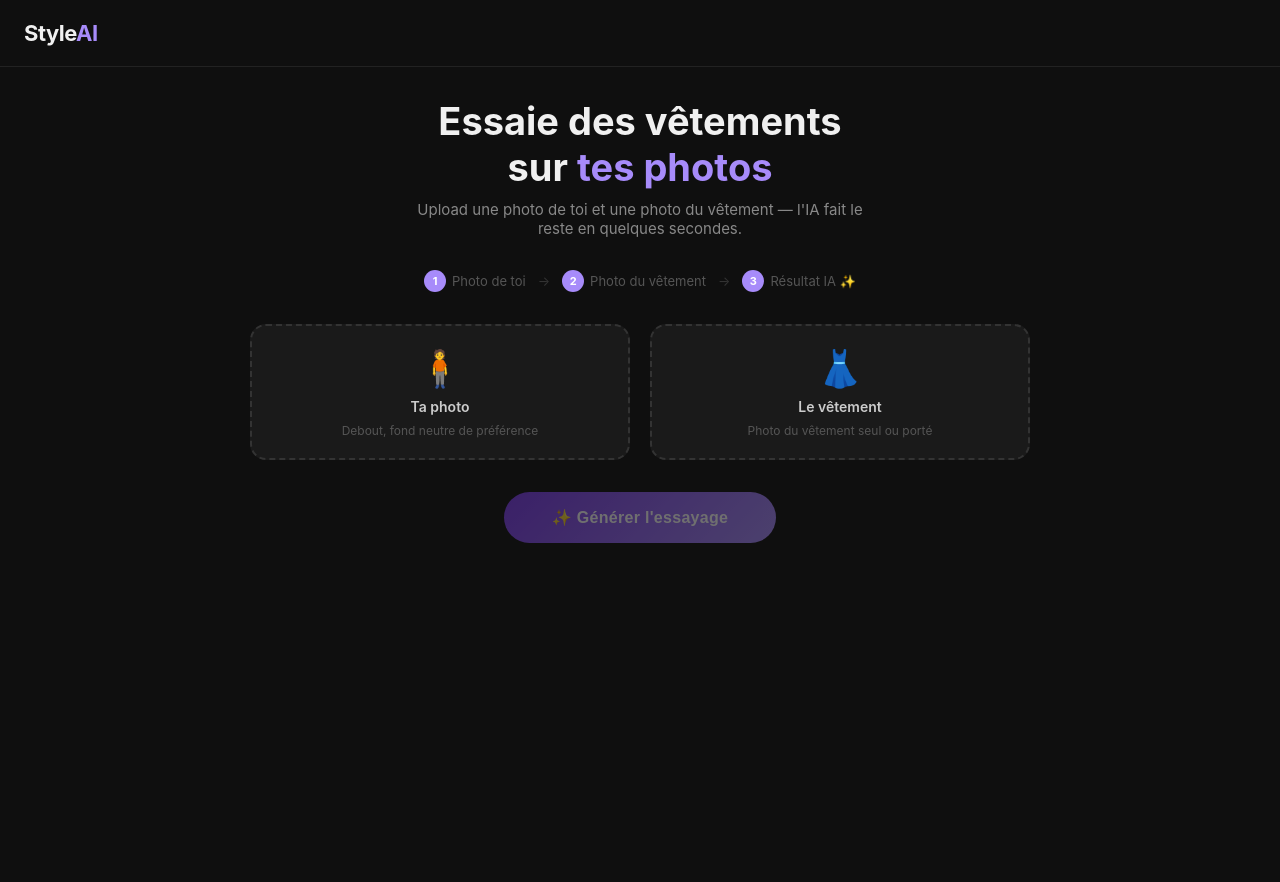
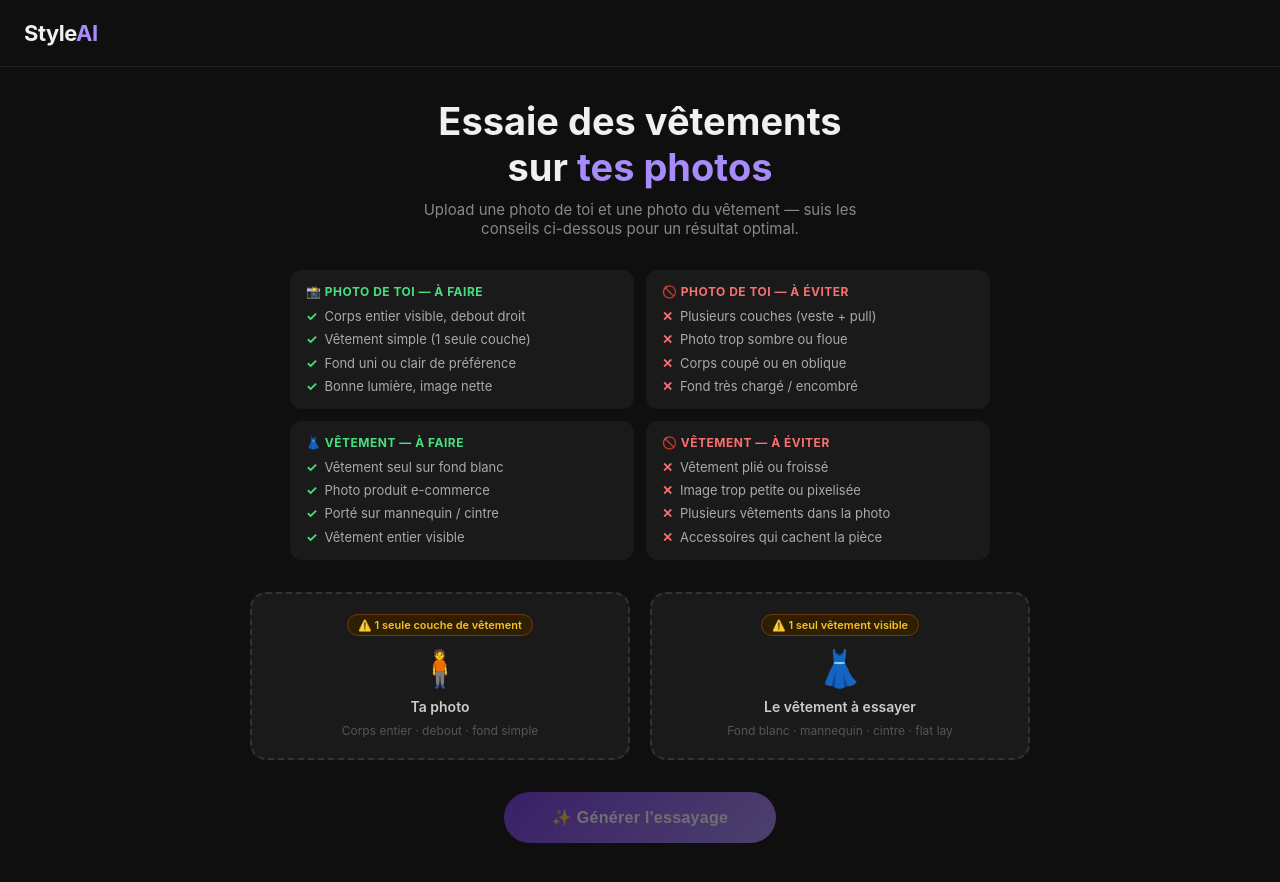
Before and after one commit to JLmose/styleai-app, a website: page public/index.html in a window 1280 px wide. Before the commit the page ends 800 px from the top, so only its background shows below. Drawn offline with Linux system fonts and the light colour scheme.

Commit message:
Implement tips and checklist for photo uploads
Added tips section for optimal photo uploads and checklist before generation.

```diff
--- a/public/index.html
+++ b/public/index.html
@@ -184,28 +184,102 @@
       line-height: 1.5;
     }
 
-    /* Steps */
-    .steps {
+    /* Tips box */
+    .tips-grid {
+      display: grid;
+      grid-template-columns: 1fr 1fr;
+      gap: 12px;
+      width: 100%;
+      max-width: 700px;
+    }
+    .tip-card {
+      background: #1a1a1a;
+      border-radius: 12px;
+      padding: 14px 16px;
       display: flex;
-      gap: 12px;
-      align-items: center;
-      color: #555;
+      flex-direction: column;
+      gap: 8px;
+    }
+    .tip-card .tip-title {
+      font-size: 12px;
+      font-weight: 700;
+      letter-spacing: 0.5px;
+      text-transform: uppercase;
+    }
+    .tip-card.do .tip-title { color: #4ade80; }
+    .tip-card.dont .tip-title { color: #f87171; }
+    .tip-card ul {
+      list-style: none;
+      display: flex;
+      flex-direction: column;
+      gap: 5px;
+    }
+    .tip-card ul li {
       font-size: 13px;
-      flex-wrap: wrap;
-      justify-content: center;
+      color: #aaa;
+      display: flex;
+      gap: 7px;
+      align-items: flex-start;
+      line-height: 1.4;
     }
-    .step { display: flex; align-items: center; gap: 6px; }
-    .step-num {
-      width: 22px; height: 22px;
-      border-radius: 50%;
-      background: #222;
-      color: #888;
+    .tip-card.do ul li::before { content: "✓"; color: #4ade80; font-weight: 700; flex-shrink: 0; }
+    .tip-card.dont ul li::before { content: "✕"; color: #f87171; font-weight: 700; flex-shrink: 0; }
+
+    /* Séparateur de section */
+    .section-label {
       font-size: 11px;
       font-weight: 700;
-      display: flex; align-items: center; justify-content: center;
+      letter-spacing: 1px;
+      text-transform: uppercase;
+      color: #444;
+      align-self: flex-start;
+      padding-left: 4px;
     }
-    .step-num.active { background: #a78bfa; color: #fff; }
-    .step-arrow { color: #333; }
+
+    /* Badge warning sur la carte personne */
+    .card-badge {
+      font-size: 11px;
+      font-weight: 600;
+      padding: 3px 10px;
+      border-radius: 20px;
+      margin-bottom: 2px;
+    }
+    .card-badge.important { background: #2d1f00; color: #fbbf24; border: 1px solid #78350f; }
+
+    /* Checklist modale avant génération */
+    .checklist-bar {
+      width: 100%;
+      max-width: 500px;
+      background: #1a1a00;
+      border: 1px solid #713f12;
+      border-radius: 12px;
+      padding: 14px 18px;
+      display: none;
+      flex-direction: column;
+      gap: 8px;
+    }
+    .checklist-bar.visible { display: flex; }
+    .checklist-bar .check-title {
+      font-size: 13px;
+      font-weight: 700;
+      color: #fbbf24;
+      margin-bottom: 2px;
+    }
+    .checklist-bar label {
+      display: flex;
+      align-items: center;
+      gap: 10px;
+      font-size: 13px;
+      color: #ccc;
+      cursor: pointer;
+    }
+    .checklist-bar input[type="checkbox"] {
+      display: inline;
+      width: 16px;
+      height: 16px;
+      accent-color: #a78bfa;
+      cursor: pointer;
+    }
   </style>
 </head>
 <body>
@@ -217,15 +291,47 @@
 <div class="container">
   <div>
     <h1>Essaie des vêtements<br>sur <span>tes photos</span></h1>
-    <p class="subtitle" style="margin-top:10px;">Upload une photo de toi et une photo du vêtement — l'IA fait le reste en quelques secondes.</p>
+    <p class="subtitle" style="margin-top:10px;">Upload une photo de toi et une photo du vêtement — suis les conseils ci-dessous pour un résultat optimal.</p>
   </div>
 
-  <div class="steps">
-    <div class="step"><div class="step-num active">1</div> Photo de toi</div>
-    <div class="step-arrow">→</div>
-    <div class="step"><div class="step-num active">2</div> Photo du vêtement</div>
-    <div class="step-arrow">→</div>
-    <div class="step"><div class="step-num active">3</div> Résultat IA ✨</div>
+  <!-- Tips -->
+  <div class="tips-grid">
+    <div class="tip-card do">
+      <div class="tip-title">📸 Photo de toi — À faire</div>
+      <ul>
+        <li>Corps entier visible, debout droit</li>
+        <li>Vêtement simple (1 seule couche)</li>
+        <li>Fond uni ou clair de préférence</li>
+        <li>Bonne lumière, image nette</li>
+      </ul>
+    </div>
+    <div class="tip-card dont">
+      <div class="tip-title">🚫 Photo de toi — À éviter</div>
+      <ul>
+        <li>Plusieurs couches (veste + pull)</li>
+        <li>Photo trop sombre ou floue</li>
+        <li>Corps coupé ou en oblique</li>
+        <li>Fond très chargé / encombré</li>
+      </ul>
+    </div>
+    <div class="tip-card do">
+      <div class="tip-title">👗 Vêtement — À faire</div>
+      <ul>
+        <li>Vêtement seul sur fond blanc</li>
+        <li>Photo produit e-commerce</li>
+        <li>Porté sur mannequin / cintre</li>
+        <li>Vêtement entier visible</li>
+      </ul>
+    </div>
+    <div class="tip-card dont">
+      <div class="tip-title">🚫 Vêtement — À éviter</div>
+      <ul>
+        <li>Vêtement plié ou froissé</li>
+        <li>Image trop petite ou pixelisée</li>
+        <li>Plusieurs vêtements dans la photo</li>
+        <li>Accessoires qui cachent la pièce</li>
+      </ul>
+    </div>
   </div>
 
   <div class="upload-row">
@@ -233,9 +339,10 @@
     <div class="upload-card" id="card-person" onclick="document.getElementById('input-person').click()">
       <input type="file" id="input-person" accept="image/*" onchange="handleFile(event, 'person')">
       <div class="upload-placeholder">
+        <div class="card-badge important">⚠️ 1 seule couche de vêtement</div>
         <div class="icon">🧍</div>
         <div class="label">Ta photo</div>
-        <div class="hint">Debout, fond neutre de préférence</div>
+        <div class="hint">Corps entier · debout · fond simple</div>
       </div>
       <img class="preview" id="preview-person" alt="Ta photo" />
     </div>
@@ -244,12 +351,20 @@
     <div class="upload-card" id="card-cloth" onclick="document.getElementById('input-cloth').click()">
       <input type="file" id="input-cloth" accept="image/*" onchange="handleFile(event, 'cloth')">
       <div class="upload-placeholder">
+        <div class="card-badge important">⚠️ 1 seul vêtement visible</div>
         <div class="icon">👗</div>
-        <div class="label">Le vêtement</div>
-        <div class="hint">Photo du vêtement seul ou porté</div>
+        <div class="label">Le vêtement à essayer</div>
+        <div class="hint">Fond blanc · mannequin · cintre · flat lay</div>
       </div>
       <img class="preview" id="preview-cloth" alt="Vêtement" />
     </div>
+  </div>
+
+  <!-- Checklist avant génération -->
+  <div class="checklist-bar" id="checklist">
+    <div class="check-title">⚡ Vérifie avant de générer</div>
+    <label><input type="checkbox" id="chk1" onchange="updateBtn()"> Ma photo montre mon corps entier avec <strong>une seule tenue simple</strong></label>
+    <label><input type="checkbox" id="chk2" onchange="updateBtn()"> Le vêtement à essayer est <strong>clairement visible</strong> et seul dans l'image</label>
   </div>
 
   <button class="btn-generate" id="btn-gen" onclick="generate()" disabled>
@@ -279,6 +394,13 @@
   let pollInterval = null;
   let pollCount = 0;
 
+  function updateBtn() {
+    const hasImages = personB64 && clothB64;
+    const chk1 = document.getElementById('chk1')?.checked;
+    const chk2 = document.getElementById('chk2')?.checked;
+    document.getElementById('btn-gen').disabled = !(hasImages && chk1 && chk2);
+  }
+
   function handleFile(evt, type) {
     const file = evt.target.files[0];
     if (!file) return;
@@ -294,7 +416,11 @@
         document.getElementById('preview-cloth').src = b64;
         document.getElementById('card-cloth').classList.add('has-image');
       }
-      document.getElementById('btn-gen').disabled = !(personB64 && clothB64);
+      // Afficher la checklist dès qu'une image est uploadée
+      if (personB64 || clothB64) {
+        document.getElementById('checklist').classList.add('visible');
+      }
+      updateBtn();
     };
     reader.readAsDataURL(file);
   }
```
